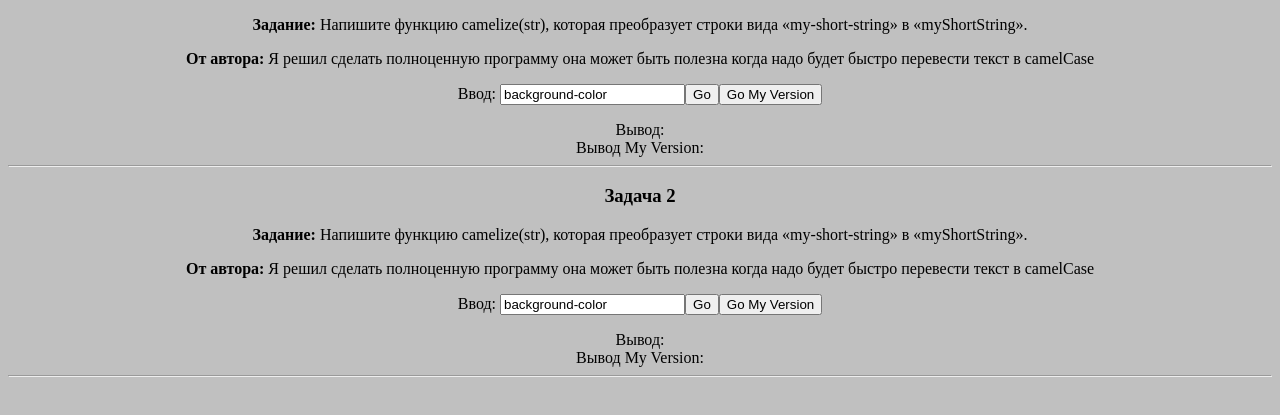
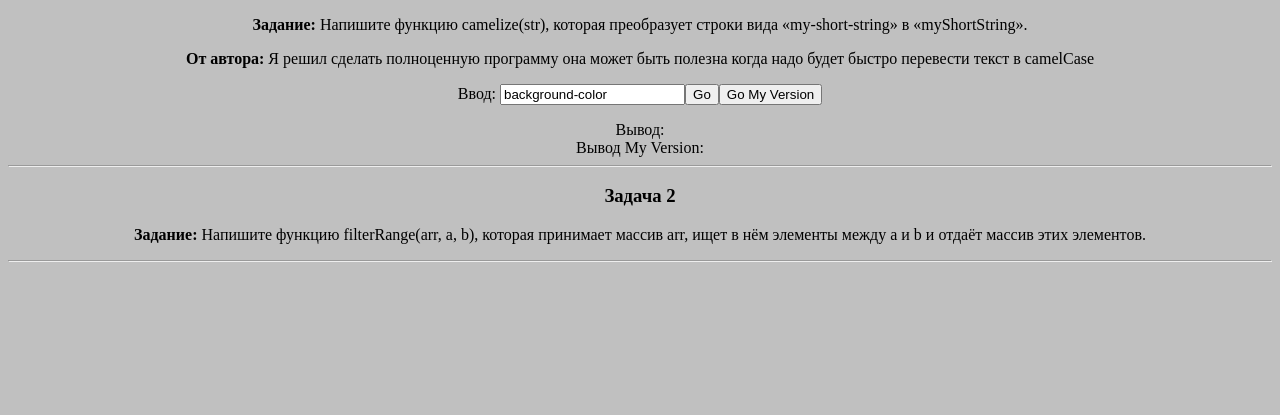
Before and after one commit to AlexInyaev/tasksForJs, a plain HTML site: page Arrays/index.html in a window 1280 px wide. Shown: the part 105-520 px from the top of the page. Drawn offline with Linux system fonts and the light colour scheme.

Commit message:
дабавил задание

```diff
--- a/Arrays/index.html
+++ b/Arrays/index.html
@@ -28,17 +28,9 @@
     </section>
     <section>
         <h3>Задача 2</h3>
-        <p><b>Задание:</b> Напишите функцию camelize(str), которая преобразует строки вида «my-short-string» в
-            «myShortString». </p>
-        <p><b>От автора:</b> Я решил сделать полноценную программу она может быть полезна когда надо будет быстро
-            перевести текст в camelCase </p>
+        <p><b>Задание:</b> Напишите функцию filterRange(arr, a, b), которая принимает массив arr, ищет в нём элементы
+            между a и b и отдаёт массив этих элементов. </p>
 
-        <p>Ввод: <input type="text" id="taskArr1" value="background-color"><button
-                class="btnTaskArr1">Go</button><button class="btnTaskArrMyVersion1">Go My Version </button></p>
-        <div>Вывод: <span class="outArr1"></span>
-        </div>
-        <div>Вывод My Version: <span class="outArrMyVersion1"></span>
-        </div>
         <hr>
     </section>
 
--- a/Arrays/js/arrJs.js
+++ b/Arrays/js/arrJs.js
@@ -40,3 +40,7 @@ document.querySelector('.btnTaskArr1').onclick = () => {
 };
 
 // console.log('-webkit-transition'.split('-')) -> ['', 'webkit', 'transition']
+
+
+// **************************************** Задача 2 ********************************************************
+// Напишите функцию filterRange(arr, a, b), которая принимает массив arr, ищет в нём элементы между a и b и отдаёт массив этих элементов.
```
